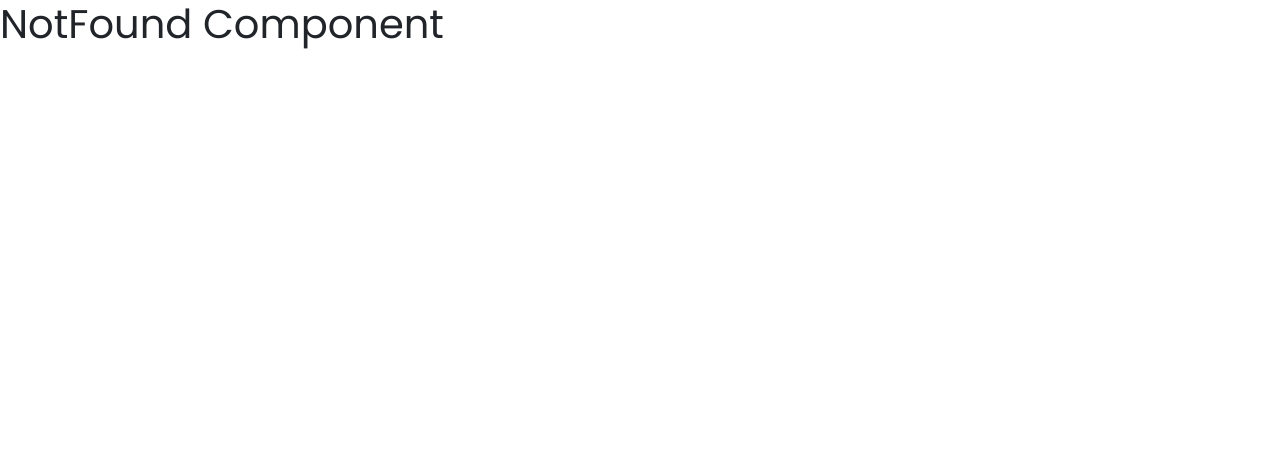
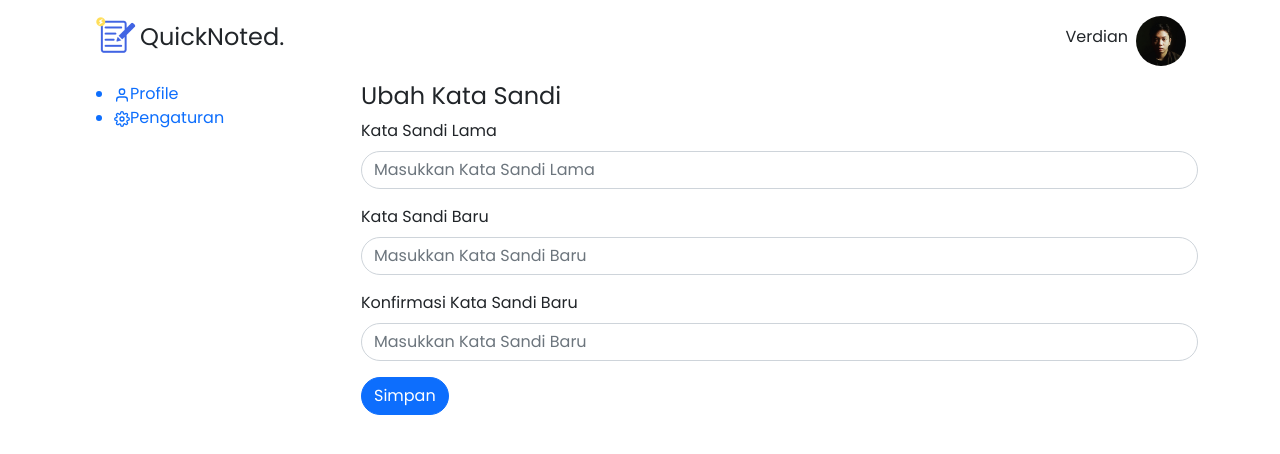
Before and after one commit to ivannoard/SEAL-NotesApp, a React (Create React App) app: page /setting in a window 1280 px wide. Shown: the top 454 px of the page. Built offline with nearby package versions, Linux system fonts and the light colour scheme; sample sign-in values are in the browser's storage.

Commit message:
add sidebar, profile, setting

```diff
--- a/src/App.js
+++ b/src/App.js
@@ -6,6 +6,8 @@ import Register from './pages/auth/Register'
 import Dashboard from './pages/Dashboard/Dashboard'
 import NotFound from './pages/NotFound/NotFound'
 import './app.css'
+import Profile from './pages/Akun/Profile/Profile'
+import Setting from './pages/Akun/Setting/Setting'
 
 function App() {
   const user = useSelector(state => state.user.user)
@@ -18,6 +20,8 @@ function App() {
       <Route path='/register' element={<Register />} />
       <Route path='/login' element={<Login />} />
       <Route path='/' exact element={<RequireAuth><Dashboard /></RequireAuth>} />
+      <Route path='/profile' exact element={<RequireAuth><Profile /></RequireAuth>} />
+      <Route path='/setting' exact element={<RequireAuth><Setting /></RequireAuth>} />
     </Routes>
   )
 }
--- /dev/null
+++ b/src/components/ComponentProfile.jsx
@@ -0,0 +1,33 @@
+import React from 'react'
+import { FaUserCircle } from "react-icons/fa";
+
+function ComponentProfile() {
+  return (
+    <div>
+        <div className='d-flex'>
+            <div><span className='me-1'><FaUserCircle size={80}/></span></div>
+            <div>
+                <div>Foto Profile</div>
+                <div type="button" className='btn btn-outline-primary rounded-pill'>Unggah Foto</div>
+            </div>
+        </div>
+        <form>
+        <div className="mb-3">
+            <label className="form-label">Nama</label>
+            <input type="text" className="form-control rounded-pill" placeholder='Verdian'/>
+        </div>
+        <div className="mb-3">
+            <label className="form-label">Email address</label>
+            <input type="email" className="form-control rounded-pill" placeholder='Verdian123@gmail.com'/>
+        </div>
+        <div className="mb-3">
+            <label className="form-label">Username</label>
+            <input type="text" className="form-control rounded-pill" placeholder='Verdian'/>
+        </div>
+        <button type="submit" className="btn btn-primary rounded-pill">Simpan</button>
+        </form>
+    </div>
+  )
+}
+
+export default ComponentProfile
--- /dev/null
+++ b/src/components/ComponentSetting.jsx
@@ -0,0 +1,26 @@
+import React from 'react'
+
+function ComponentSetting() {
+  return (
+    <div>
+        <h4>Ubah Kata Sandi</h4>
+        <form>
+        <div className="mb-3">
+            <label className="form-label">Kata Sandi Lama</label>
+            <input type="password" className="form-control rounded-pill" placeholder='Masukkan Kata Sandi Lama'/>
+        </div>
+        <div className="mb-3">
+            <label for="exampleInputPsbaru" className="form-label">Kata Sandi Baru</label>
+            <input type="password" className="form-control rounded-pill" placeholder='Masukkan Kata Sandi Baru'/>
+        </div>
+        <div className="mb-3">
+            <label className="form-label">Konfirmasi Kata Sandi Baru</label>
+            <input type="password" className="form-control rounded-pill" placeholder='Masukkan Kata Sandi Baru'/>
+        </div>
+        <button type="submit" className="btn btn-primary rounded-pill">Simpan</button>
+        </form>
+    </div>
+  )
+}
+
+export default ComponentSetting
--- /dev/null
+++ b/src/components/sidebar/Sidebar.jsx
@@ -0,0 +1,26 @@
+import React from 'react'
+import { Link } from "react-router-dom";
+import { FiSettings, FiUser } from "react-icons/fi";
+
+function Sidebar() {
+  return (
+    <div className=''>
+        <ul>
+            <Link to="/profile" style={{ textDecoration: "none" }}>
+                <li>
+                    <FiUser className='icon'/>
+                    <span>Profile</span>
+                </li>
+            </Link>
+            <Link to="/setting" style={{ textDecoration: "none" }}>
+                <li>
+                    <FiSettings className='icon'/>
+                    <span>Pengaturan</span>
+                </li>
+            </Link>
+        </ul>
+    </div>
+  )
+}
+
+export default Sidebar
--- /dev/null
+++ b/src/pages/Akun/Profile/Profile.jsx
@@ -0,0 +1,22 @@
+import React from 'react'
+import ComponentProfile from '../../../components/ComponentProfile'
+import Navbar from '../../../components/navbar/Navbar'
+import Sidebar from '../../../components/sidebar/Sidebar'
+
+function Profile() {
+  return (
+    <div className='container'>
+        <Navbar/>
+        <div className='d-flex'>
+            <div className='col-3'>
+                <Sidebar/>
+            </div>
+            <div className='col-9'>
+                <ComponentProfile/>
+            </div>
+        </div>
+    </div>
+  )
+}
+
+export default Profile
--- /dev/null
+++ b/src/pages/Akun/Setting/Setting.jsx
@@ -0,0 +1,22 @@
+import React from 'react'
+import ComponentSetting from '../../../components/ComponentSetting'
+import Navbar from '../../../components/navbar/Navbar'
+import Sidebar from '../../../components/sidebar/Sidebar'
+
+function Setting() {
+  return (
+    <div className='container'>
+        <Navbar/>
+        <div className='d-flex'>
+            <div className='col-3'>
+                <Sidebar/>
+            </div>
+            <div className='col-9'>
+                <ComponentSetting/>
+            </div>
+        </div>
+    </div>
+  )
+}
+
+export default Setting
```
